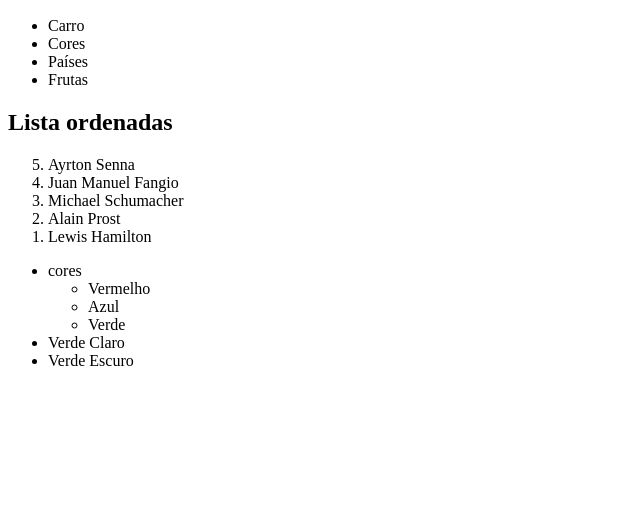
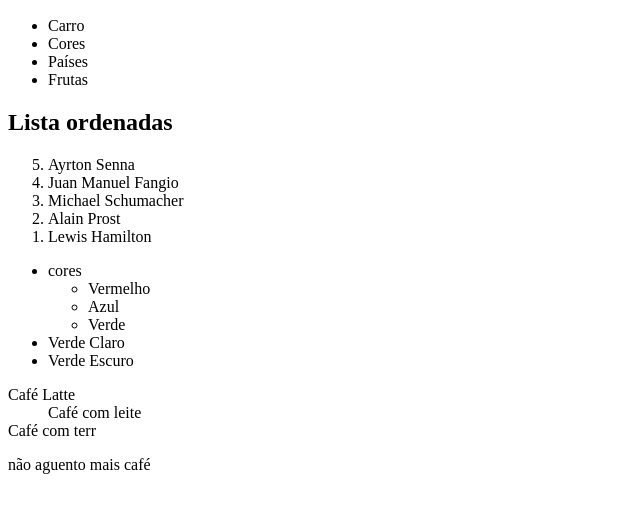
Before and after one commit to Christyassolini/Christyassolini.github.io, a plain HTML site: page index.html in a window 1280 px wide. Shown: the part 110-622 px from the top of the page, without its empty margins (0-640 px from the left). Drawn offline with Linux system fonts and the light colour scheme.

Commit message:
Update index.html

```diff
--- a/index.html
+++ b/index.html
@@ -36,6 +36,13 @@
                 <li>Verde Escuro</li>
           </li>
         </ul>
-    </ul>
+       </ul>
+      <dl>
+        <dt>Café Latte</dt>
+        <dd>Café com leite</dd>
+        <dt>Café com terr</dt>
+        <dl>não aguento mais café</dl>
+      </dl>
+
   </body>
 </html>
```
